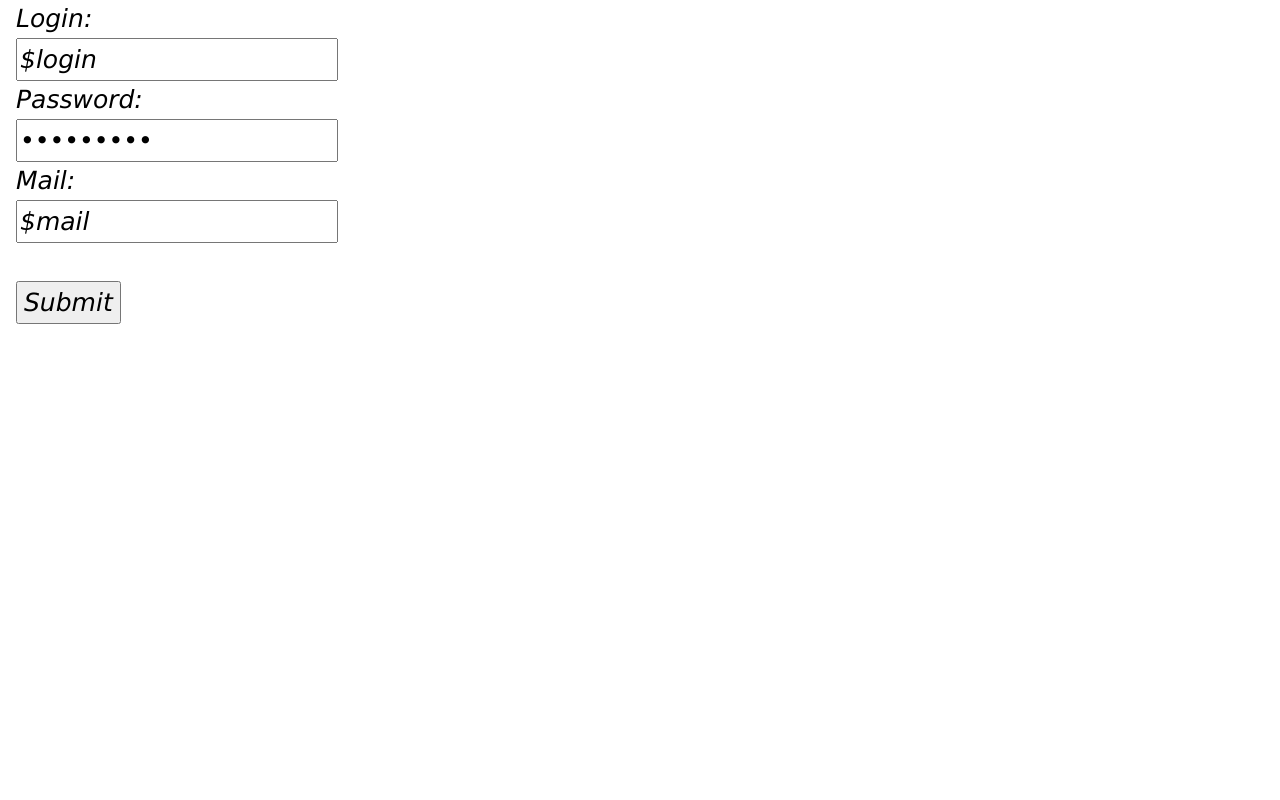
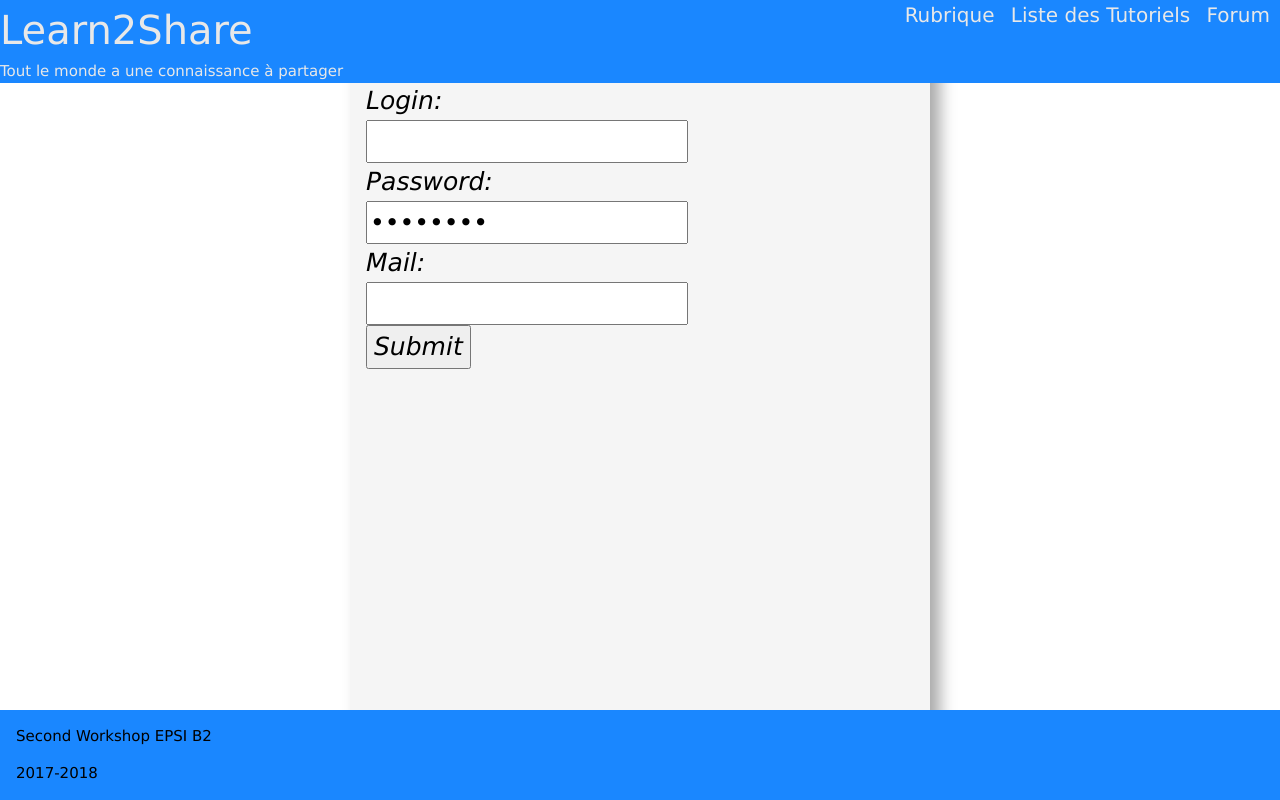
Before and after one commit to Baltzenger/Workshop26-06-2018, a PHP site: page /forminscription.php in a window 1280 px wide; the page is wider, and only the part inside the window is pictured. Run offline with PHP 8.4, Linux system fonts and the light colour scheme; data that the repository does not hold is empty.

Commit message:
clear forminscription

```diff
--- a/forminscription.php
+++ b/forminscription.php
@@ -31,18 +31,10 @@
 
 
 ?>
-<!DOCTYPE HTML>
-<html>
-<head>
-<meta charset="utf-8">
+<?php require('head.php');?>
     </head>
-<title> Formulaire d'inscription </title>
- <link rel="stylesheet" type="text/css" href="public/styleform.css">
- <link rel="stylesheet" href="public/w3.css">
     <body>
         <script type="text/javascript">
-
-
             /*
             function TogglePassword() {
                 var x = document.getElementById("password");
@@ -52,37 +44,24 @@
                     x.type = "password";
                 }
             }*/
-
-
-
-
         </script>
-
-<form method="post"  action="profil.php" class="champform w3-container">
-
-
-
-Login: <br> <input type="text" name="login" id="login" value="$login"  required="required"> </br>
+        <?php require ('menu.php')?>
+        <div id="content">
+            <form method="post" action="profil.php" class="champform w3-container">
+                <label>Login: </label><br />
+                <input type="text" name="login" id="login" value="<?php echo $login ?>"  required="required"> <br />
 
                 <!-- j'ai mit le champ require pour rend obligatoire comme j'ai pas réussi a afficher le message d'erreur -->
-Password: <br> <input type="password"   id="password" "name="password" value="$password"  required="required"> </br>
-Mail: <br><input type="text" name="mail" id="mail" value="$mail"  required="required"></br>
-<br><input type="submit" id="Envoyer" name="Envoyer"></br>
+                <label>Password: </label><br />
+                <input type="password"  id="password" "name="password" value="<?php echo $password ?>"  required="required"> <br />
+                <label>Mail: </label><br />
+                <input type="text" name="mail" id="mail" value="<?php echo $mail ?>"  required="required"><br />
+                <input type="submit" id="Envoyer" name="Envoyer"></br>
             </form>
-
-
-<!--
-<footer class="pieddepage w3-container">
-
-   <p>  Second Workshop EPSI B2</p>
-   <p>  2017-2018</p>
-</footer>
--->
-
-
-
+        </div>
+        <?php include ('footer.php')?>
     </body>
-
+</html>
 <?php
 if(isset($_POST["submit"])){
 $hostname='localhost';
--- a/index.php
+++ b/index.php
@@ -1,6 +1,7 @@
-    <?php require('menu.php') ?>
+    <?php require('head.php') ?>
     </head>
     <body>
+        <?php require ('menu.php') ?>
         <div id="banner">
         </div>
         <div id="content">
--- a/public/style.css
+++ b/public/style.css
@@ -25,6 +25,7 @@
 
 #header ul {
     text-decoration: none;
+    margin-top: auto;
     margin-bottom: 0;
     padding-bottom: 10px;
     font-size: 20px;
@@ -52,7 +53,7 @@
     margin-left: 350px;
     margin-right: 350px;
     padding-top: 82px;
-    background-color: #e8e8e8;
+    background-color: #f5f5f5;
     box-shadow: 10px 0 15px darkgray;
     min-height: 800px;
 }
```
Lines whose indentation alone changed are shown as unchanged.
